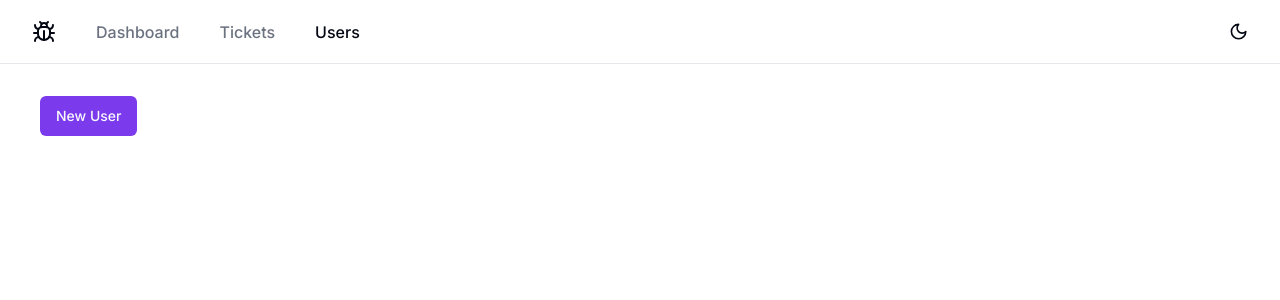
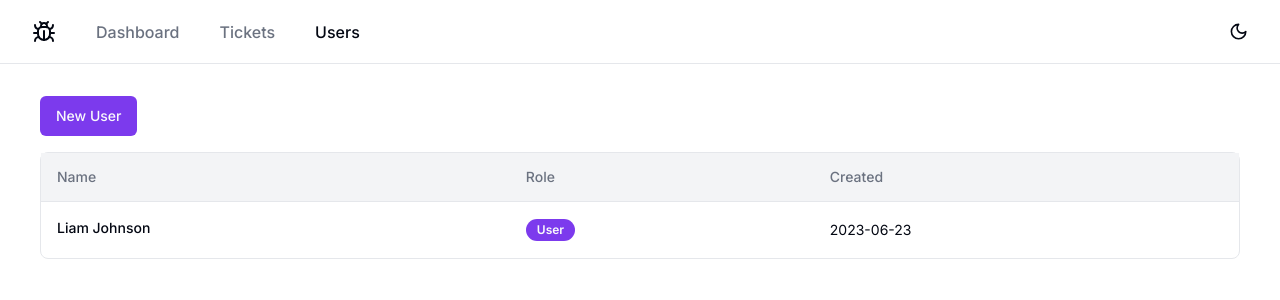
Before and after one commit to manishkumarguptadev/ticketing-app, a Next.js app: page /users in a window 1280 px wide. Shown: the top 300 px of the page. Built offline with nearby package versions, Linux system fonts and the light colour scheme.

Commit message:
users page UI

```diff
--- a/app/users/page.tsx
+++ b/app/users/page.tsx
@@ -1,12 +1,50 @@
+import { Badge } from "@/components/ui/badge";
 import { Button } from "@/components/ui/button";
+import {
+  Table,
+  TableBody,
+  TableCell,
+  TableHead,
+  TableHeader,
+  TableRow,
+} from "@/components/ui/table";
 import Link from "next/link";
 
 function UsersPage() {
   return (
     <>
-      <Button asChild>
-        <Link href="/users/new">New User</Link>
-      </Button>
+      <div className="mb-4 flex items-center">
+        <Button asChild>
+          <Link href="/users/new">New User</Link>
+        </Button>
+      </div>
+      <div className="rounded-lg border">
+        <Table>
+          <TableHeader>
+            <TableRow className="bg-accent hover:bg-accent">
+              <TableHead>Name</TableHead>
+              <TableHead className="hidden sm:table-cell">Role</TableHead>
+              <TableHead className="hidden md:table-cell">Created</TableHead>
+            </TableRow>
+          </TableHeader>
+          <TableBody>
+            <TableRow>
+              <TableCell>
+                <div className="font-medium">Liam Johnson</div>
+                <div className="flex gap-2 py-1 sm:pb-0">
+                  <Badge className="sm:hidden">User</Badge>
+                </div>
+                <div className="font-medium md:hidden">2023-06-23</div>
+              </TableCell>
+              <TableCell className="hidden sm:table-cell">
+                <Badge>User</Badge>
+              </TableCell>
+
+              <TableCell className="hidden md:table-cell">2023-06-23</TableCell>
+            </TableRow>
+          </TableBody>
+        </Table>
+      </div>
     </>
   );
 }
```
